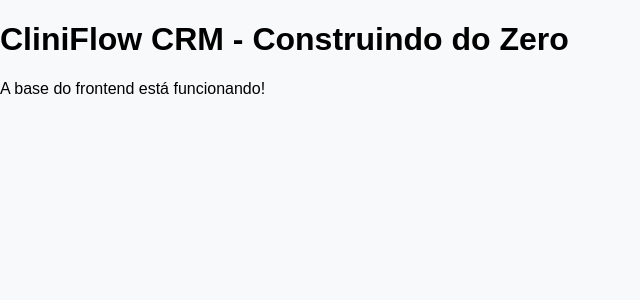
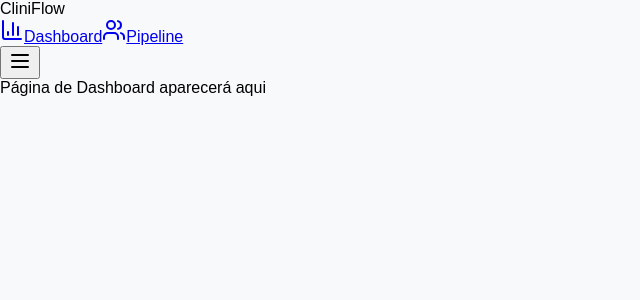
Before and after one commit to AbelFluxIA/cliniflow-novo, a React (Vite) app: page / in a window 1280 px wide. Shown: the top 300 px of the page, without its empty margins (0-640 px from the left). Built offline with nearby package versions, Linux system fonts and the light colour scheme; the HTML template or start-up script is replaced by a standard one.

Commit message:
Update App.jsx

```diff
--- a/src/App.jsx
+++ b/src/App.jsx
@@ -1,11 +1,15 @@
 import React from 'react';
+import { Routes, Route } from 'react-router-dom';
+import Layout from './Layout.jsx';
 
 function App() {
   return (
-    <div>
-      <h1>CliniFlow CRM - Construindo do Zero</h1>
-      <p>A base do frontend está funcionando!</p>
-    </div>
+    <Layout>
+      <Routes>
+        <Route path="/" element={<div>Página de Dashboard aparecerá aqui</div>} />
+        <Route path="/pipeline" element={<div>Página do Pipeline aparecerá aqui</div>} />
+      </Routes>
+    </Layout>
   );
 }
 
```
